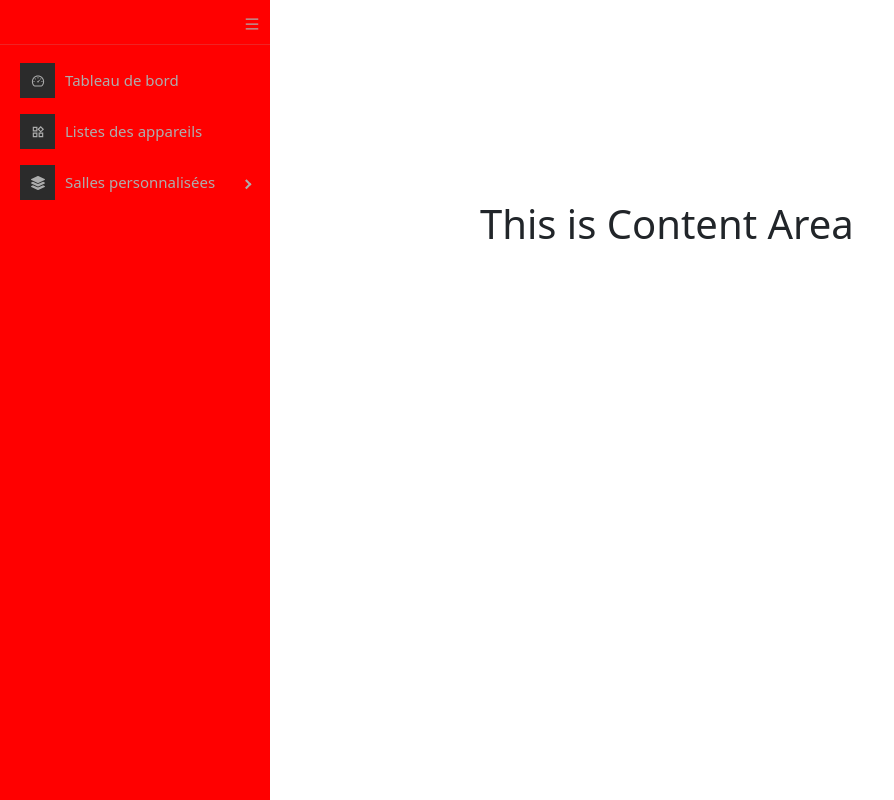
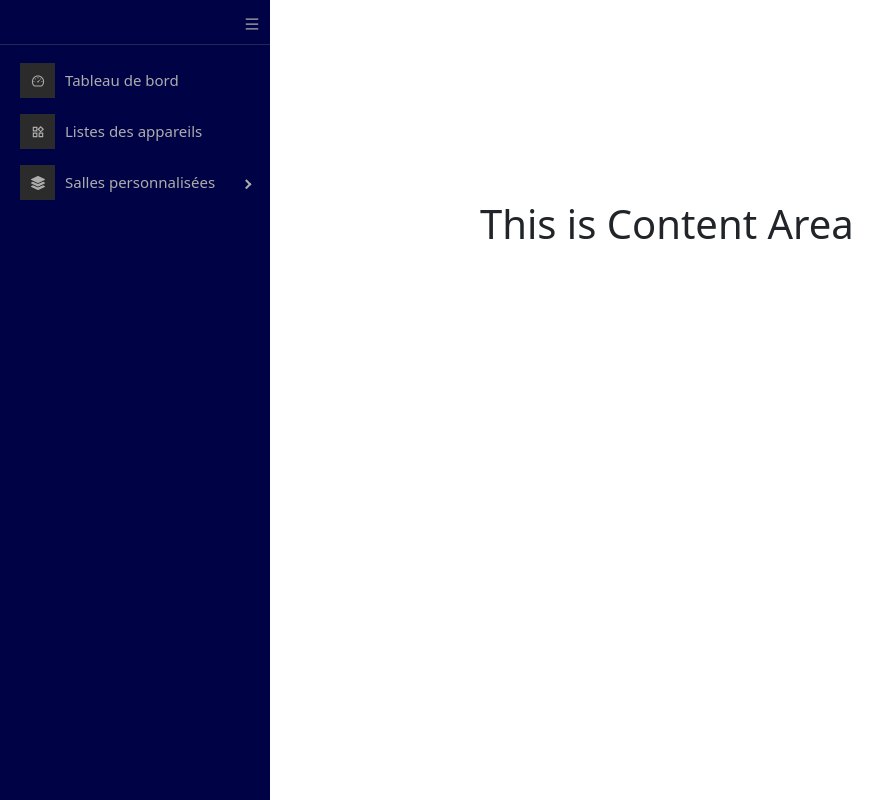
Before and after one commit to dodobox-s-team/Dodobox, a React (Vite) app in the folder web/: page / in a window 1280 px wide. Shown: the whole page, without its empty margins (0-894 px from the left). Built offline with nearby package versions, Linux system fonts and the light colour scheme.

Commit message:
Change color

```diff
--- a/web/src/App.scss
+++ b/web/src/App.scss
@@ -1,9 +1,9 @@
 // color to use
-$primary: red;
+$primary: #000246;
 
 // sidebar options
 $sidebar-bg-color: $primary !default;
-
+$submenu-bg-color: $primary !default;
 
 .sideBar {
   width : 15em;
```
